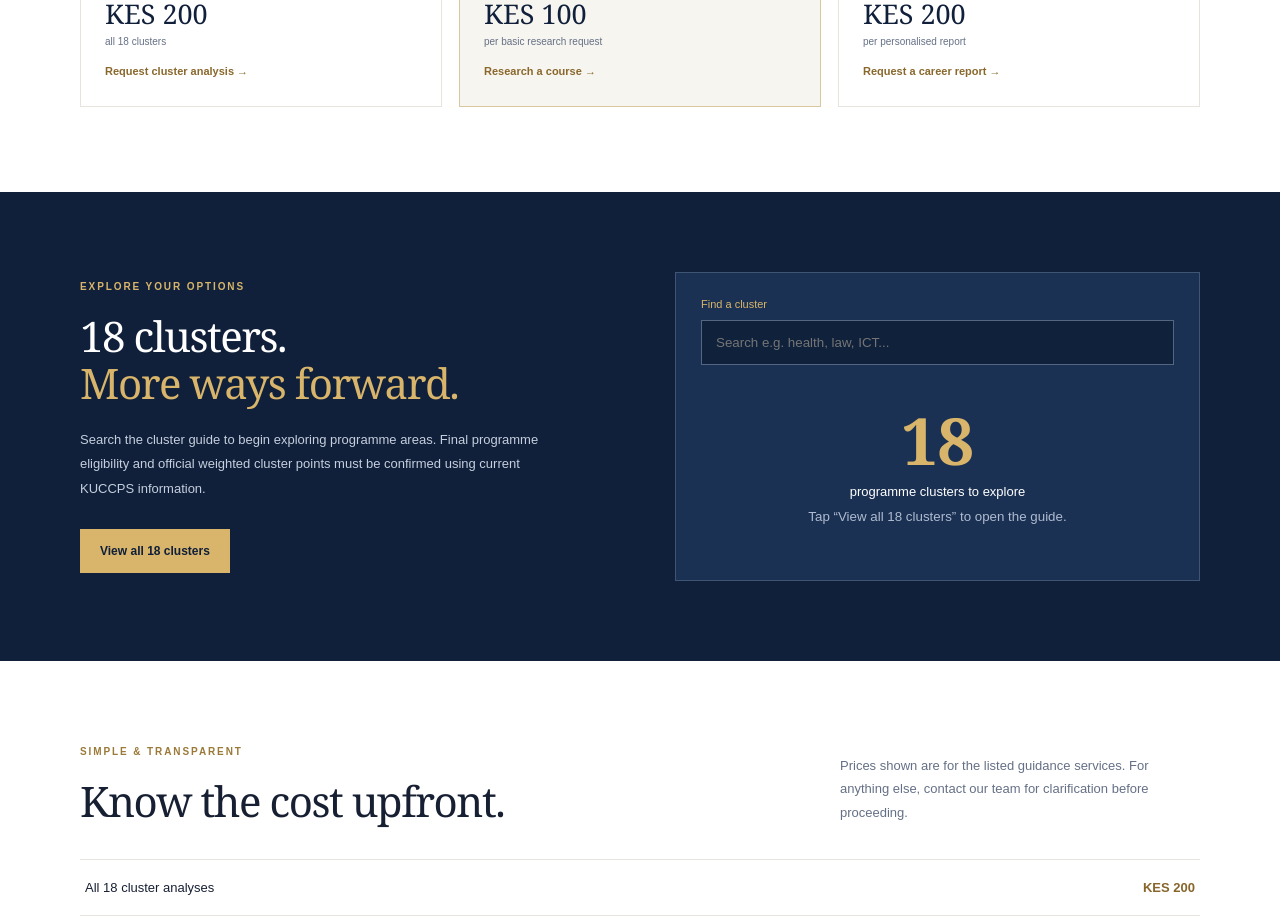
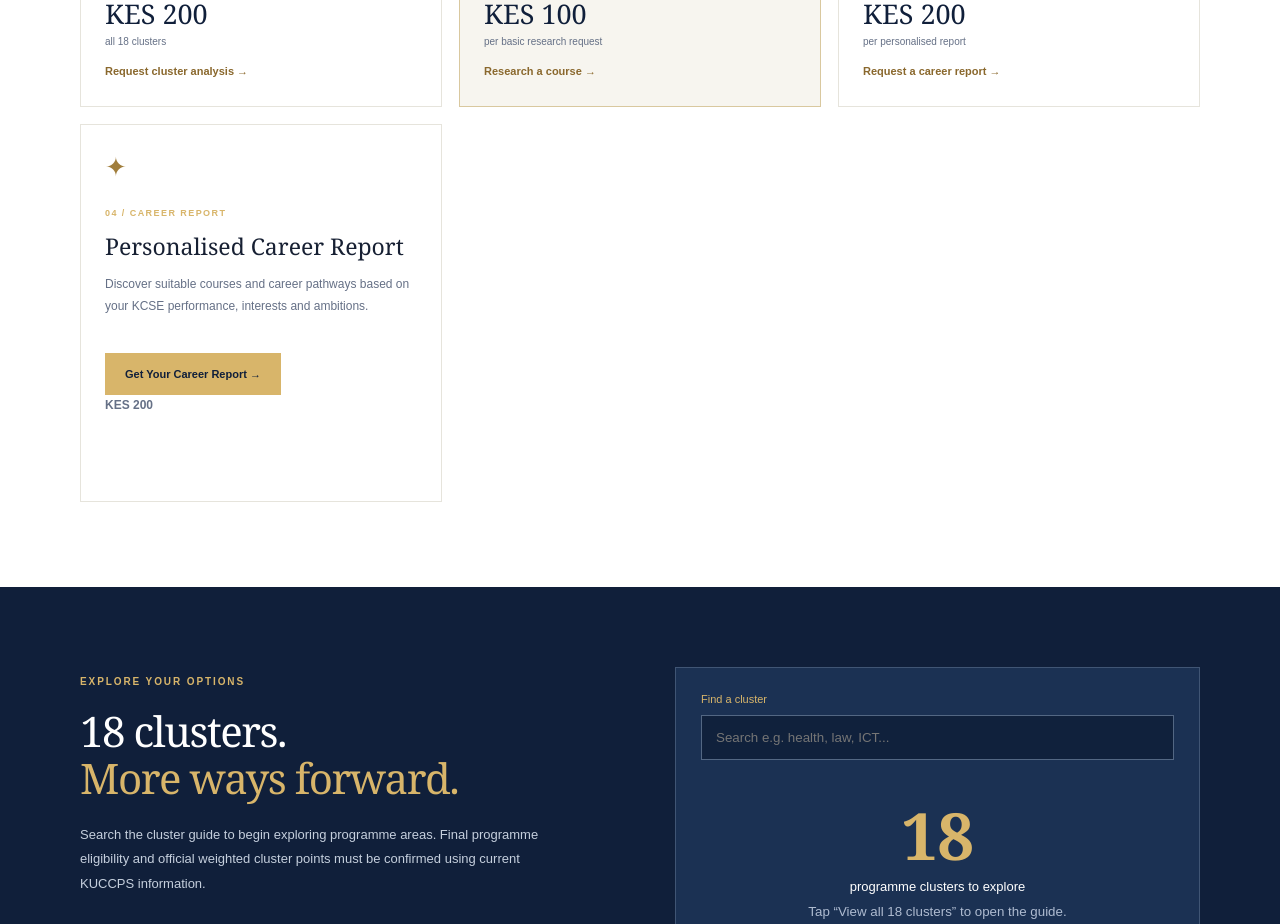
Before and after one commit to teckenyaadmin/ktec-student-portal, a Next.js app: page / in a window 1280 px wide. Shown: the part 1260-2184 px from the top of the page. Built offline with nearby package versions, Linux system fonts and the light colour scheme.

Commit message:
Update page.tsx

```diff
--- a/src/app/page.tsx
+++ b/src/app/page.tsx
@@ -57,7 +57,17 @@ export default function Home() {
           <article className="service-card"><div className="icon">◎</div><div className="card-tag">01 / COURSE PLANNING</div><h3>Cluster analysis</h3><p>Explore all 18 programme clusters together and understand subject-based pathways. This is guidance, not an official KUCCPS weighted-points result.</p><div className="price">KES 200 <small>all 18 clusters</small></div><a href={wa("all 18 cluster analyses – KES 200")} target="_blank" rel="noreferrer">Request cluster analysis →</a></article>
           <article className="service-card featured"><div className="icon">⌕</div><div className="card-tag">02 / COURSE DISCOVERY</div><h3>Basic course research</h3><p>Get help exploring a course, what it involves, possible study pathways and questions to ask before choosing.</p><div className="price">KES 100 <small>per basic research request</small></div><a href={wa("basic course research – KES 100")} target="_blank" rel="noreferrer">Research a course →</a></article>
           <article className="service-card"><div className="icon">✧</div><div className="card-tag">03 / PERSONAL DIRECTION</div><h3>Personalised career report</h3><p>A more detailed report to help you reflect on your interests, subject strengths and possible education pathways.</p><div className="price">KES 200 <small>per personalised report</small></div><a href={wa("personalised career report – KES 200")} target="_blank" rel="noreferrer">Request a career report →</a></article>
-        </div>
+         <article className="service-card">
+  <div className="icon">✦</div>
+  <div className="card-tag">04 / CAREER REPORT</div>
+  <h3>Personalised Career Report</h3>
+  <p>Discover suitable courses and career pathways based on your KCSE performance, interests and ambitions.</p>
+  <a href="/career-report" className="button gold">
+    Get Your Career Report →
+  </a>
+  <p><strong>KES 200</strong></p>
+</article>
+                                                                                                                                                                  </div>
       </section>
       <section id="clusters" className="cluster-section">
         <div className="wrap cluster-grid">
```
